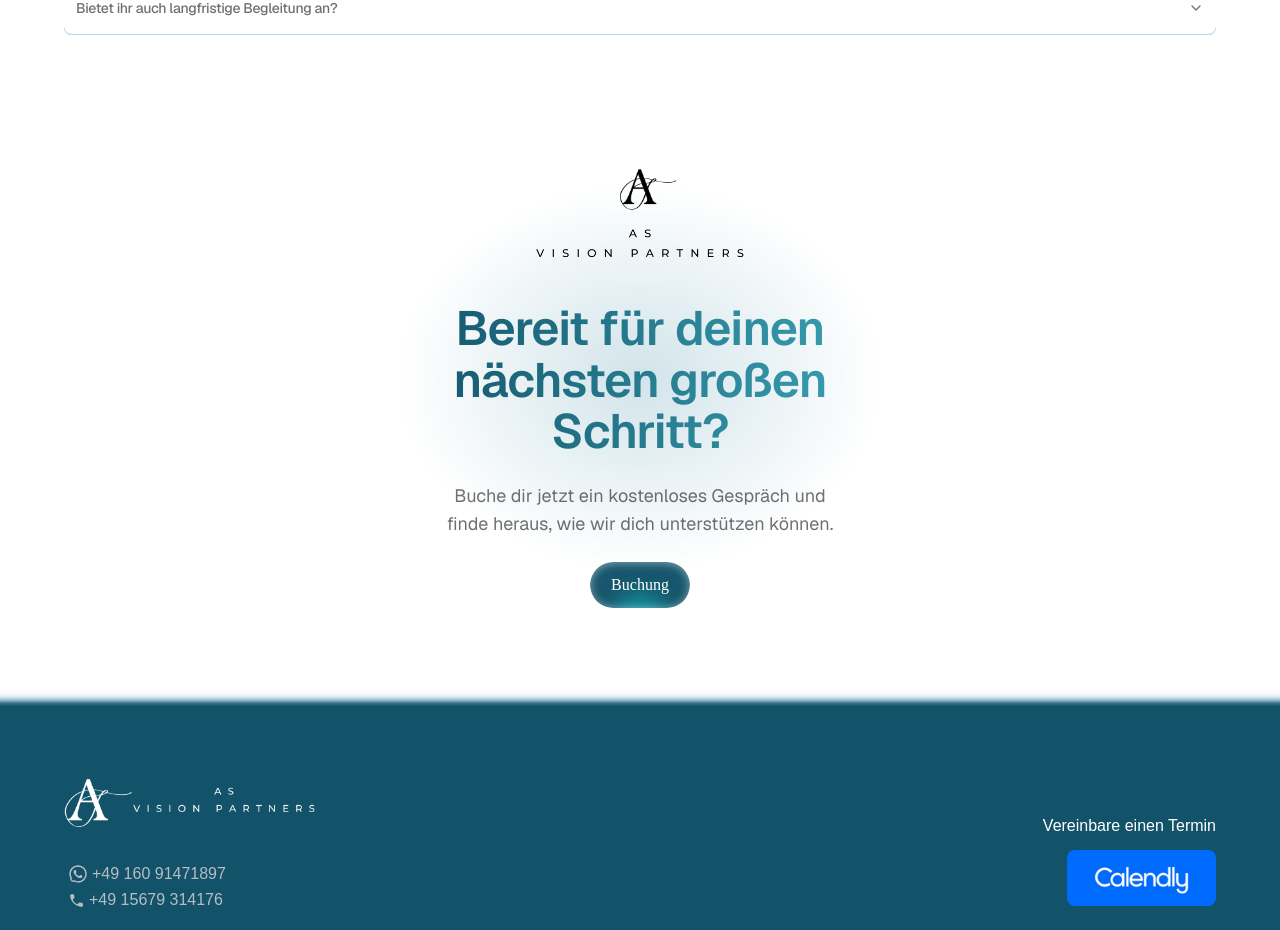
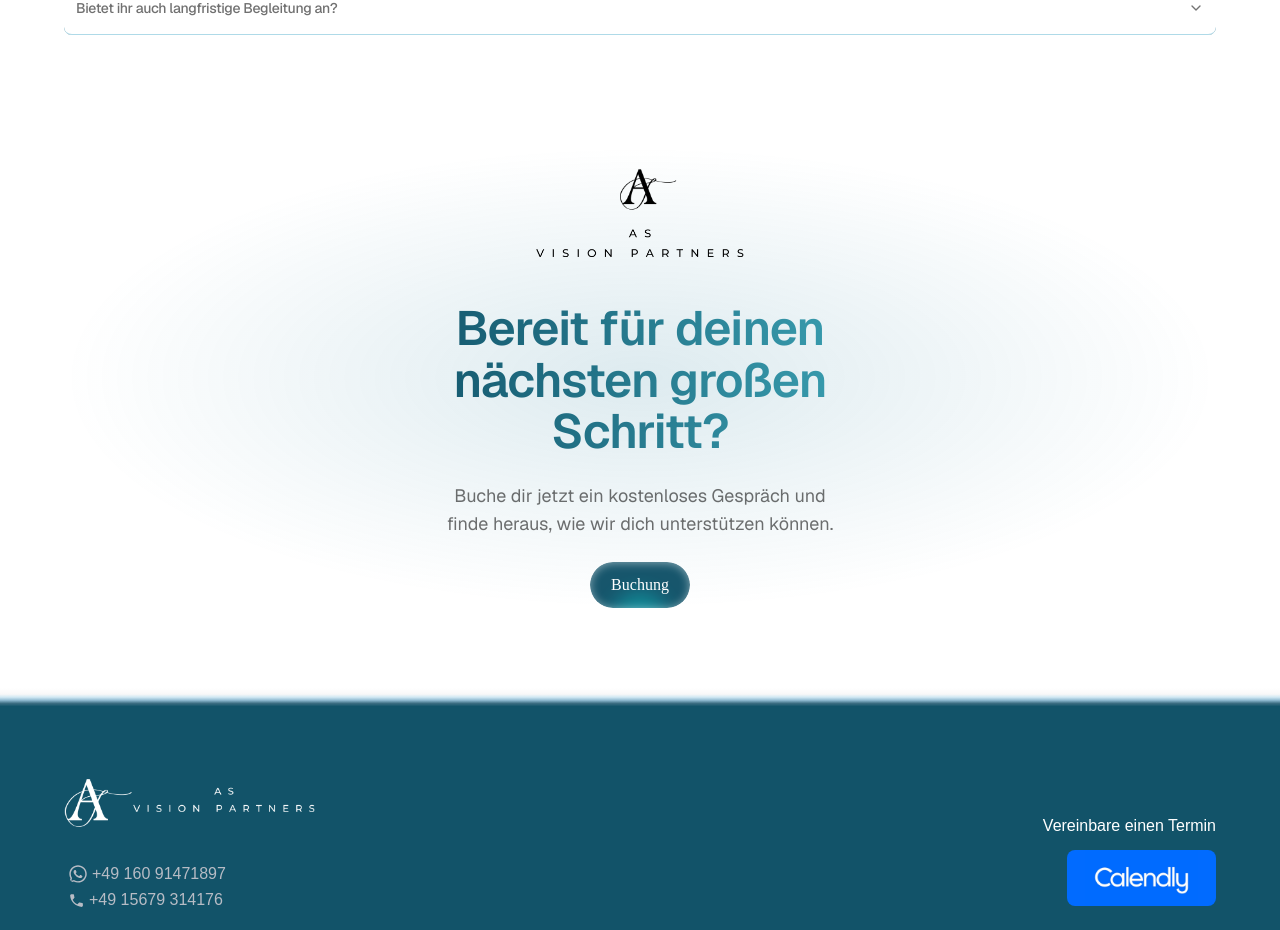
Before and after one commit to DiegoHrz/consulting-website, a Next.js app: page / in a window 1280 px wide. Shown: the part 8271-9201 px from the top of the page. Built offline with nearby package versions, Linux system fonts and the light colour scheme; a web font is replaced by a local one.

Commit message:
Add change in Quote

```diff
--- a/app/components/Quote.tsx
+++ b/app/components/Quote.tsx
@@ -10,7 +10,7 @@ const Quote = () => {
       className=" rounded-lg my-[80px]"
       style={{
         background:
-          "radial-gradient(21% 42% at 50% 50%, rgba(27, 119, 150,0.2) 0%, rgba(56, 54, 61, 0) 100%)",
+          "radial-gradient(50% 50% at 50% 50%, rgba(27, 119, 150,0.15) 0%, rgba(56, 54, 61, 0) 100%)",
       }}
     >
       {/* <BlurBgImage/> */}
@@ -78,6 +78,7 @@ const Quote = () => {
           Know us
         </button>
       </div> */}
+
     </div>
   );
 };
```
